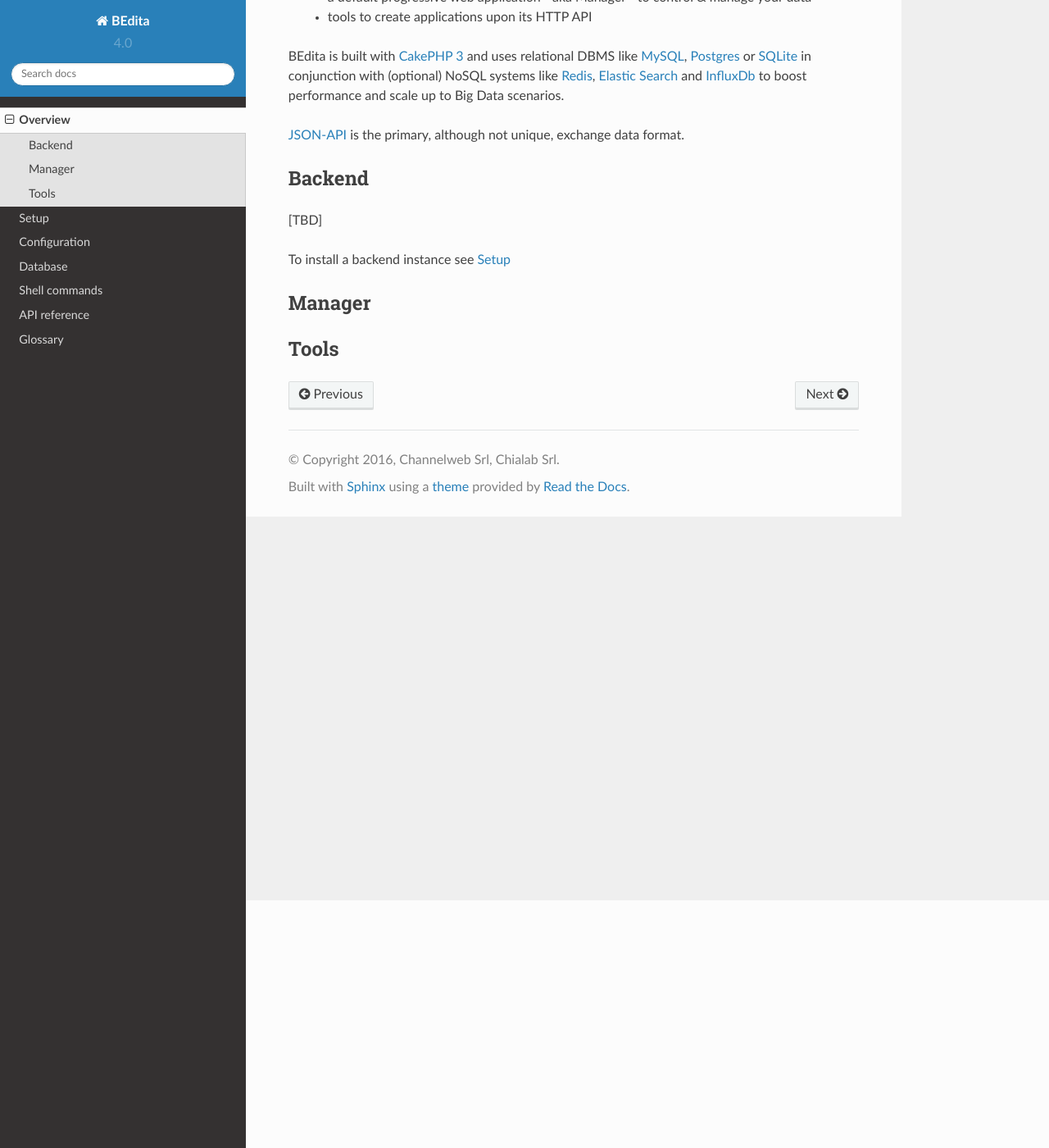
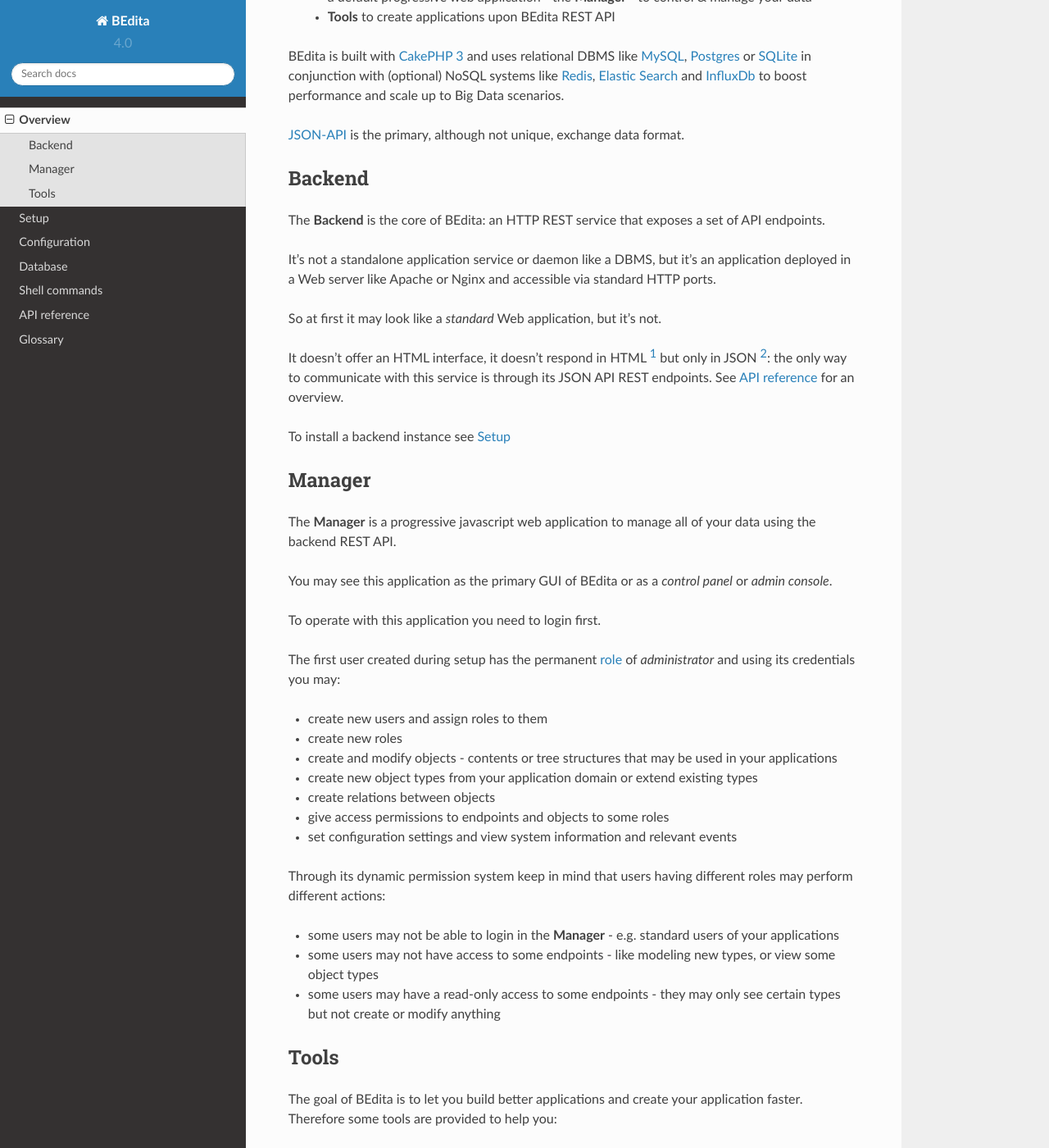
Before and after one commit to bedita/docs, a Sphinx documentation site: the page built from source/overview.rst, in a window 1280 px wide and 1400 px high, scrolled down 302 px. Shown: the whole window at 82% size. Built offline with Sphinx 7.4.7 and the Read the Docs theme 2.0.0, drawn with Linux system fonts in a browser that asks for light colours; some of the changed text lies outside the part shown.

Commit message:
#6 docs: backend, manager, tools

```diff
--- a/source/configuration.rst
+++ b/source/configuration.rst
@@ -21,6 +21,7 @@
 
 Below a brief BEdita4 configurations reference in alphabetical order.
 
+.. _configuration-accept:
 
 Accept
 ------
--- a/source/overview.rst
+++ b/source/overview.rst
@@ -5,9 +5,9 @@
 BEdita is a tool to handle the data of your mobile, IoT, web and desktop applications.
 
 It's a full fledged content management solution with:
- * an HTTP REST driven server application - aka REST backend - with a complete API to model, create, modify and retrieve data
- * a default progressive web application - aka Manager - to control & manage your data
- * tools to create applications upon its HTTP API
+ * an HTTP REST driven server application - the **Backend** - with a complete API to model, create, modify and retrieve data
+ * a default progressive web application - the **Manager** - to control & manage your data
+ * **Tools** to create applications upon BEdita REST API
 
 BEdita is built with `CakePHP 3 <http://cakephp.org>`_ and uses relational DBMS like `MySQL <http://www.mysql.com>`_,
 `Postgres <https://www.postgresql.org>`_ or `SQLite <http://sqlite.com>`_
@@ -17,20 +17,67 @@
 `JSON-API <http://jsonapi.org>`_ is the primary, although not unique, exchange data format.
 
 
-
 Backend
 =======
 
-[TBD]
+The **Backend** is the core of BEdita: an HTTP REST service that exposes a set of API endpoints.
+
+It's not a standalone application service or daemon like a DBMS, but it's an application deployed in a Web server like Apache or Nginx
+and accessible via standard HTTP ports.
+
+So at first it may look like a *standard* Web application, but it's not.
+
+It doesn't offer an HTML interface, it doesn't respond in HTML [#a]_ but only in JSON [#b]_: the only way to communicate
+with this service is through its JSON API REST endpoints. See :doc:`endpoints/index` for an overview.
+
 
 To install a backend instance see :doc:`setup`
+
 
 
 Manager
 =======
 
+The **Manager** is a progressive javascript web application to manage all of your data using the backend REST API.
 
+You may see this application as the primary GUI of BEdita or as a *control panel* or *admin console*.
+
+To operate with this application you need to login first.
+
+The first user created during setup has the permanent :term:`role` of *administrator* and using its credentials you may:
+
+* create new users and assign roles to them
+* create new roles
+* create and modify objects - contents or tree structures that may be used in your applications
+* create new object types from your application domain or extend existing types
+* create relations between objects
+* give access permissions to endpoints and objects to some roles
+* set configuration settings and view system information and relevant events
+
+Through its dynamic permission system keep in mind that users having different roles may perform different actions:
+
+* some users may not be able to login in the **Manager** - e.g. standard users of your applications
+* some users may not have access to some endpoints - like modeling new types, or view some object types
+* some users may have a read-only access to some endpoints - they may only see certain types but not create or modify anything
 
 
 Tools
 =====
+
+The goal of BEdita is to let you build better applications and create your application faster.
+Therefore some tools are provided to help you:
+
+* simple application examples
+* libraries in javascript and other languages/platforms
+
+These tools may help you, but are not strictly necessary: BEdita REST API are consumed only through open
+and well documented standards and protocols like HTTP, JSON-API or JWT.
+
+You should be able to use the API using *curl* or the most sophisticated Java framework without these tools.
+
+
+.. rubric:: Notes
+
+.. [#a] it's possible however, only for testing/debugging purposes, to activate HTML responses
+        to use in a browser for example, see :ref:`configuration-accept`
+.. [#b] XML and other formats like YML could be added in future releases.
```
